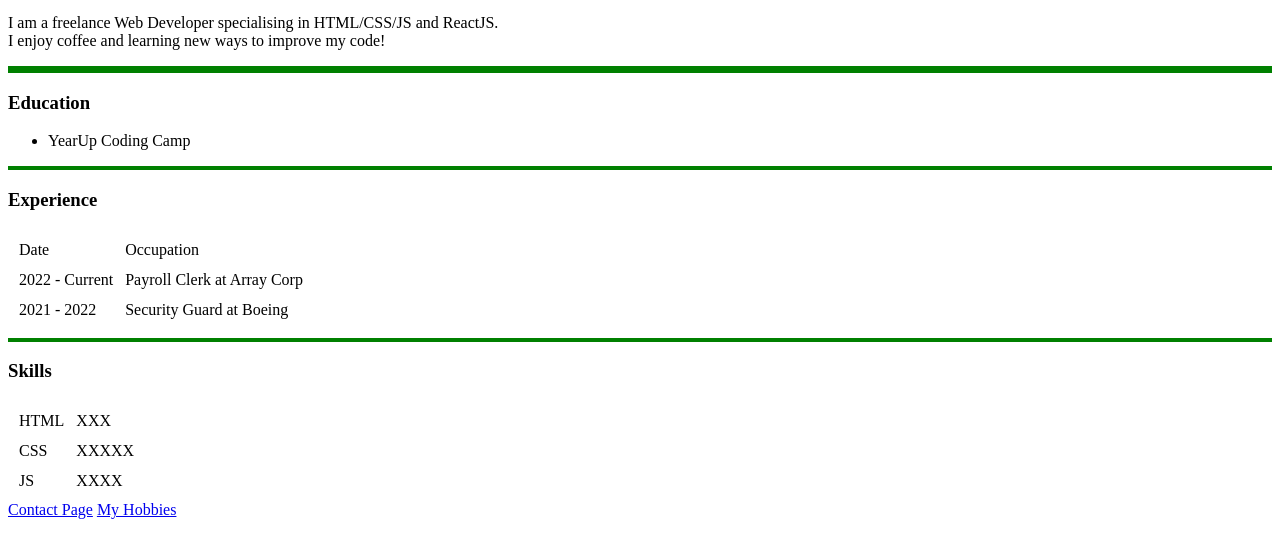
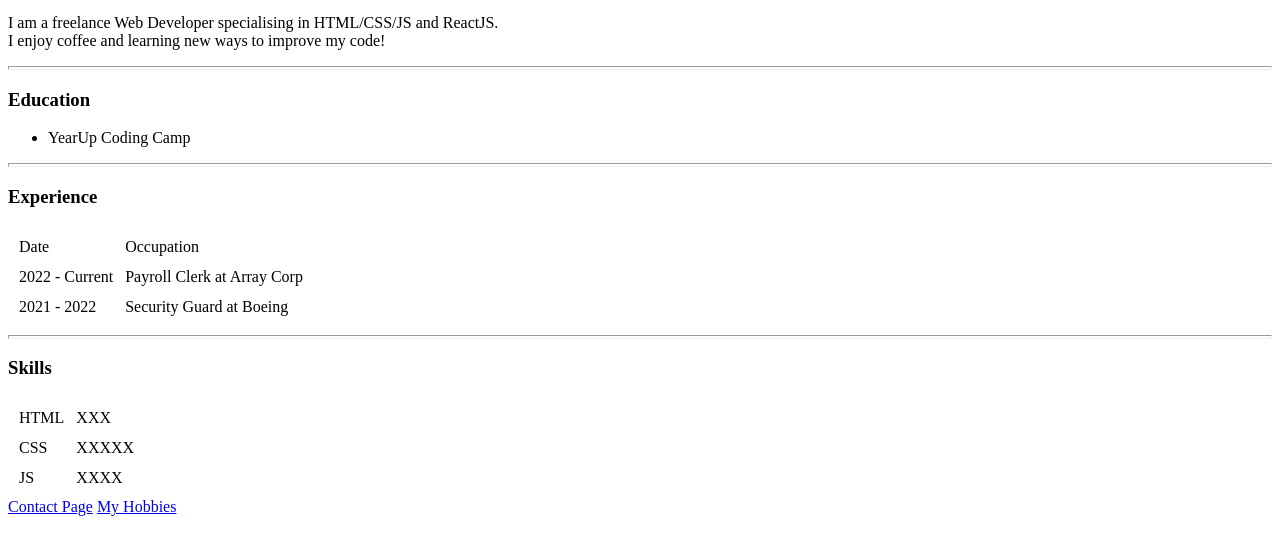
Before and after one commit to abogonko17/cv, a plain HTML site: page index.html in a window 1280 px wide. Shown: the part 262-800 px from the top of the page. Drawn offline with Linux system fonts and the light colour scheme.

Commit message:
Removed styling on hr

```diff
--- a/index.html
+++ b/index.html
@@ -18,13 +18,13 @@
 
 
 
-        <hr size="7" color="green">
+        <hr size="4">
         <h3>Education</h3>
         <ul>
                 <li>YearUp Coding Camp</li>
         </ul>
 
-        <hr size="4" color="green">
+        <hr size="4">
 
 
         <h3>Experience</h3>
@@ -49,7 +49,7 @@
             </tbody>
         </table>
 
-        <hr size="4" color="green">
+        <hr size="4">
 
         <h3>Skills</h3>
 
```
